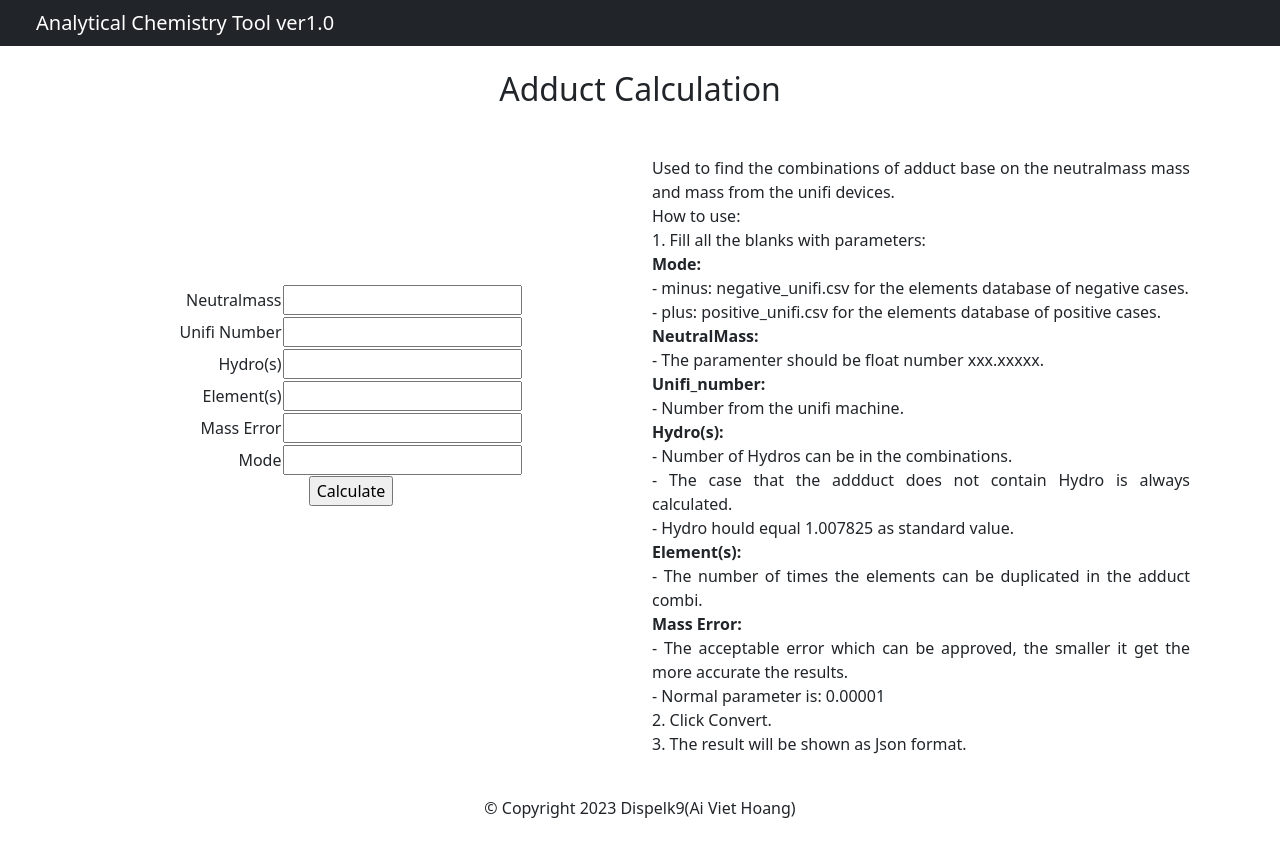
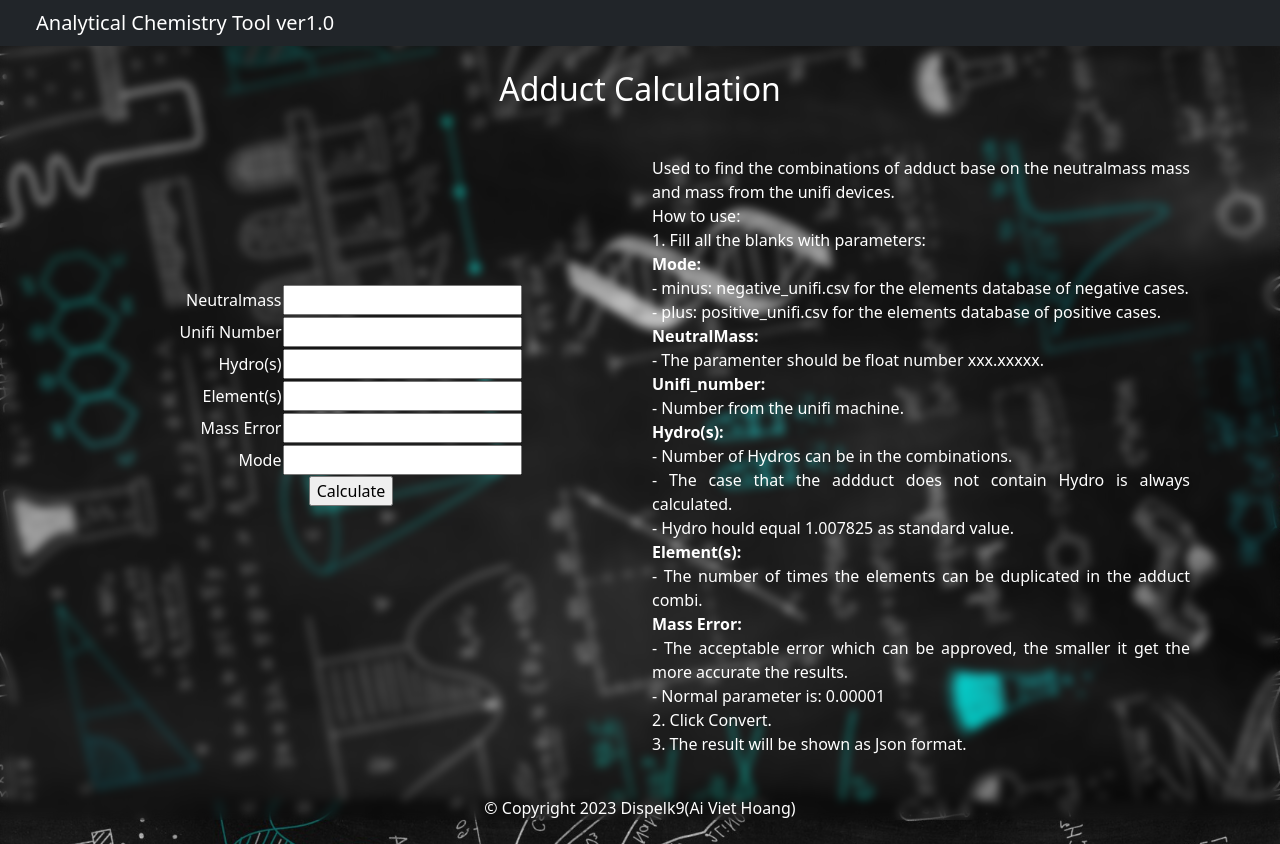
Before and after one commit to Dispelk9/Analytical_tools, a Flask app: page /index in a window 1280 px wide. Run offline with Flask 3, Linux system fonts and the light colour scheme; some libraries are stand-ins or nearby versions.

Commit message:
add background

```diff
--- a/templates/index.html
+++ b/templates/index.html
@@ -10,6 +10,16 @@
         <link href="https://cdn.jsdelivr.net/npm/bootstrap@5.2.3/dist/css/bootstrap.min.css" rel="stylesheet"
             integrity="sha384-rbsA2VBKQhggwzxH7pPCaAqO46MgnOM80zW1RWuH61DGLwZJEdK2Kadq2F9CUG65" crossorigin="anonymous">
     </head>
+    <style>
+        body{
+            background:url('../static/chemiebackground.jpg') no-repeat center center fixed;
+            -webkit-background-size:cover;
+            -moz-background-size:cover;
+            -o-background-size: cover;
+            background-size: cover;
+            backdrop-filter: blur(5px);
+        }
+    </style>
     <body>
         <nav class="navbar navbar-dark navbar-expand-lg bg-dark ">
             <div class="container-fluid">
@@ -21,7 +31,7 @@
         <div class="container my-4">
             <div class="row justify-content-center">
                 <div class="section">
-                    <h2 align="center">
+                    <h2 class="text-white" align="center">
                         <span>Adduct</span>
                         <span>Calculation</span>
                     </h2>
@@ -33,7 +43,7 @@
             <div class="row justify-content-center">
                 <div class="col-lg mb-lg-4">
                     <form action="" method="get">
-                        <table align="center">
+                        <table class="text-white" align="center">
                             <tr>
                                 <td align="right">Neutralmass</td>
                                 <td align="left"><input type="text" name="neutralmass"></td><br>
@@ -64,9 +74,9 @@
                         </div>
                     </form>
                 </div>
-                <div class="col-lg mx-2 align-self-center">
+                <div class="col-lg mx-2 align-self-center ">
                     <div class="my-3">
-                        <p class="lineUp" align="justify">
+                        <p class="text-white" class="lineUp" align="justify">
                             Used to find the combinations of adduct base on the neutralmass mass and mass from the unifi
                             devices.<br>
                             How to use:<br>
@@ -109,7 +119,7 @@
             crossorigin="anonymous"></script>
     </body>
     <footer>
-        <div class="text-center mb-4">
+        <div class="text-center mb-4 text-white">
             &copy; Copyright 2023 Dispelk9(Ai Viet Hoang)
         </div>
     </footer>
```
Also changed, not shown: static/chemiebackground.jpg (added).
